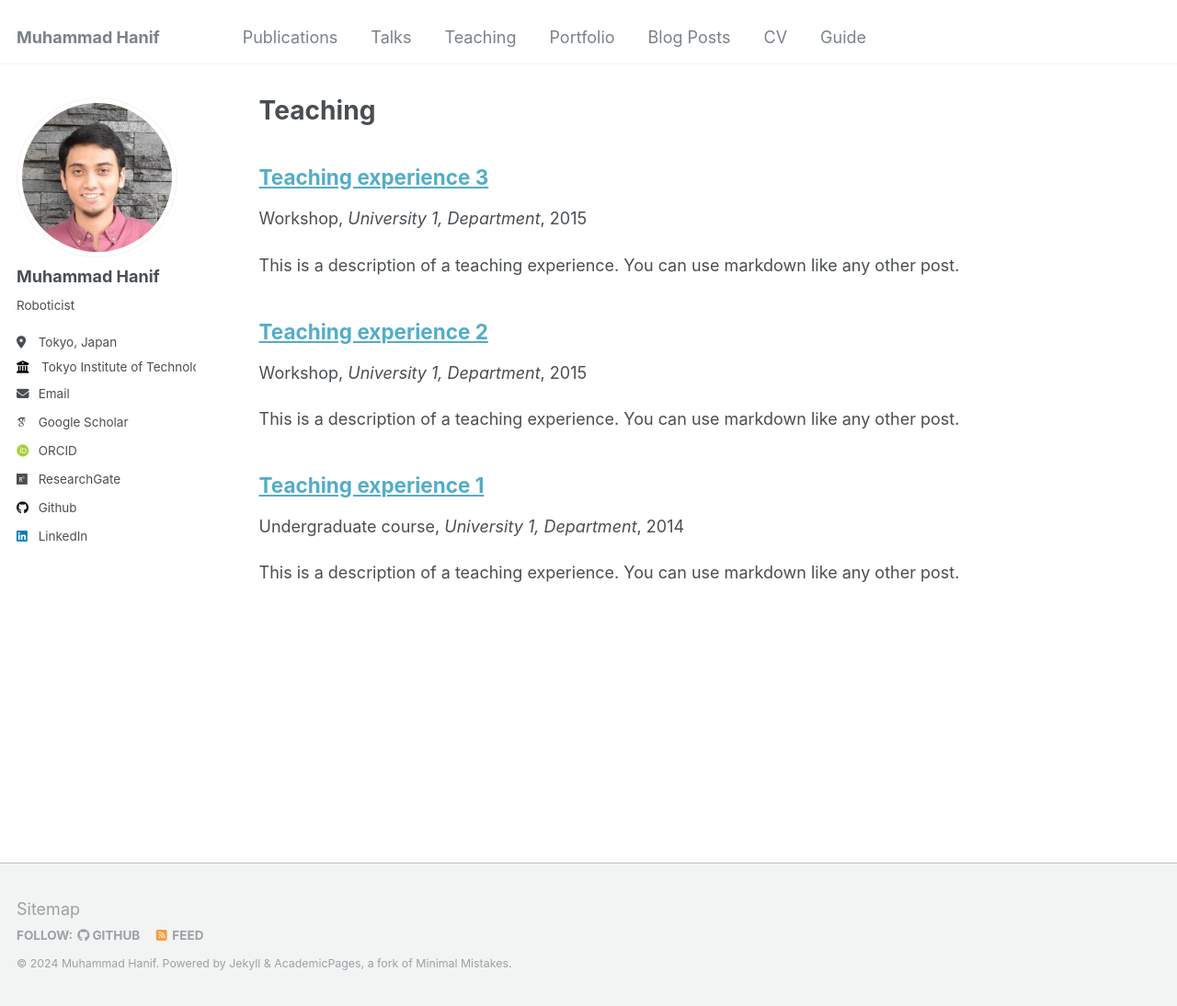
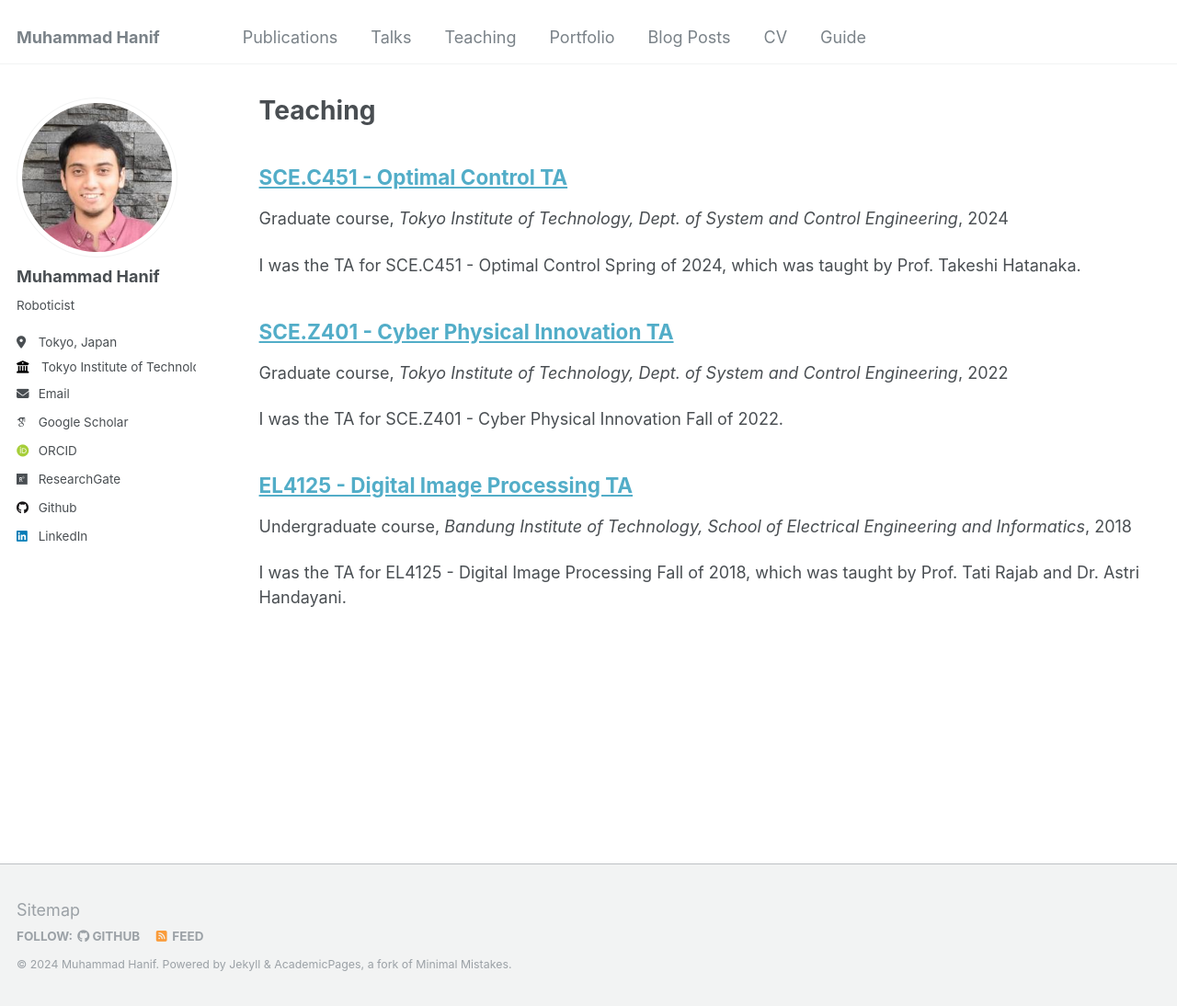
Before and after one commit to mhd-hanif/mhd-hanif.github.io, a Jekyll site: the page built from _pages/teaching.html, in a window 1280 px wide and 1094 px high. Shown: the whole window at 92% size. Built offline with Jekyll 4.4.1, drawn with Linux system fonts in a browser that asks for light colours; some web fonts are replaced.

Commit message:
Update Teaching Page

```diff
--- a/_teaching/2014-spring-teaching-1.md
+++ /dev/null
@@ -1,20 +0,0 @@
----
-title: "Teaching experience 1"
-collection: teaching
-type: "Undergraduate course"
-permalink: /teaching/2014-spring-teaching-1
-venue: "University 1, Department"
-date: 2014-01-01
-location: "City, Country"
----
-
-This is a description of a teaching experience. You can use markdown like any other post.
-
-Heading 1
-======
-
-Heading 2
-======
-
-Heading 3
-======
--- a/_teaching/2016-spring-teaching-3.md
+++ /dev/null
@@ -1,20 +0,0 @@
----
-title: "Teaching experience 3"
-collection: teaching
-type: "Workshop"
-permalink: /teaching/2015-spring-teaching-1
-venue: "University 1, Department"
-date: 2015-01-01
-location: "City, Country"
----
-
-This is a description of a teaching experience. You can use markdown like any other post.
-
-Heading 1
-======
-
-Heading 2
-======
-
-Heading 3
-======
--- /dev/null
+++ b/_teaching/2018-fall-image_processing.md
@@ -0,0 +1,20 @@
+---
+title: "EL4125 - Digital Image Processing TA"
+collection: teaching
+type: "Undergraduate course"
+permalink: /teaching/2018-fall-image_processing
+venue: "Bandung Institute of Technology, School of Electrical Engineering and Informatics"
+date: 2018-01-01
+location: "Bandung, Indonesia"
+---
+
+I was the TA for EL4125 - Digital Image Processing Fall of 2018, which was taught by Prof. Tati Rajab and Dr. Astri Handayani.
+
+<!-- Heading 1
+======
+
+Heading 2
+======
+
+Heading 3
+====== -->
--- /dev/null
+++ b/_teaching/2022-fall-cyber_physical_innovation.md
@@ -0,0 +1,20 @@
+---
+title: "SCE.Z401 - Cyber Physical Innovation TA"
+collection: teaching
+type: "Graduate course"
+permalink: /teaching/2022-fall-cyber_physical_innovation
+venue: "Tokyo Institute of Technology, Dept. of System and Control Engineering"
+date: 2022-01-01
+location: "Tokyo, Japan"
+---
+
+I was the TA for SCE.Z401 - Cyber Physical Innovation Fall of 2022.
+
+<!-- Heading 1
+======
+
+Heading 2
+======
+
+Heading 3
+====== -->
--- /dev/null
+++ b/_teaching/2024-fall-optimal_control.md
@@ -0,0 +1,20 @@
+---
+title: "SCE.C451 - Optimal Control TA"
+collection: teaching
+type: "Graduate course"
+permalink: /teaching/2024-spring-optimal_control
+venue: "Tokyo Institute of Technology, Dept. of System and Control Engineering"
+date: 2024-01-01
+location: "Tokyo, Japan"
+---
+
+I was the TA for SCE.C451 - Optimal Control Spring of 2024, which was taught by Prof. Takeshi Hatanaka.
+
+<!-- Heading 1
+======
+
+Heading 2
+======
+
+Heading 3
+====== -->
```
Also changed, not shown: _teaching/2015-spring-teaching-2.md (+2 -2 lines).
